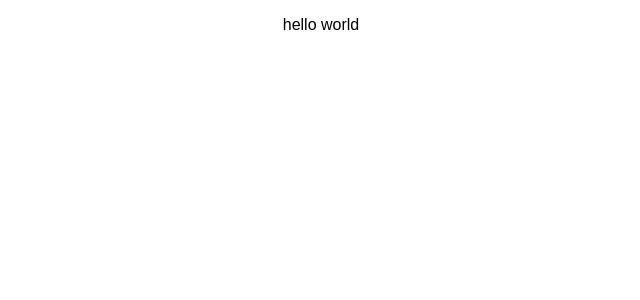
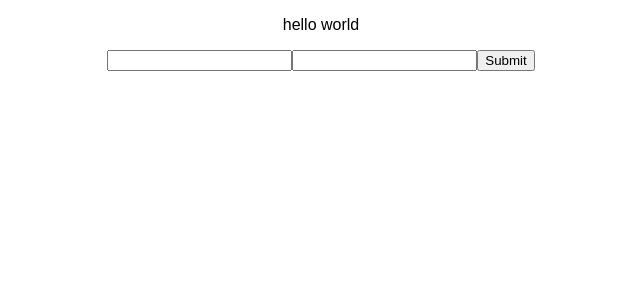
Before and after one commit to xshirl/foodfav, a React (Create React App) app in the folder client/: page / in a window 1280 px wide. Shown: the top 300 px of the page, without its empty margins (319-959 px from the left). Built offline with nearby package versions, Linux system fonts and the light colour scheme.

Commit message:
finished search bar

```diff
--- a/client/src/App.js
+++ b/client/src/App.js
@@ -1,23 +1,49 @@
 import React, { Component } from 'react';
 import { BrowserRouter as Router } from 'react-router-dom';
 import './App.css';
-import RestaurantList from './components/RestaurantList'
+import RestaurantList from './components/RestaurantList';
+import RestaurantFilter from './components/RestaurantFilter';
 
 class App extends Component {
   constructor(props) {
     super(props);
     this.state = {
-      restaurants: []
+      restaurants: [],
+
     }
+
+    this.handleFilterSubmit = this.handleFilterSubmit.bind(this);
   }
 
+
+
+  fetchRestaurants(term,location) {
+    fetch(`/restaurants/${term}/${location}`)
+    .then(resp=> {
+      if(!resp.ok) throw new Error(resp.statusMessage);
+      return resp.json();
+    })
+    .then(respBody => {
+      this.setState({
+        restaurants: respBody.data.businesses
+      })
+    })
+  }
+
+ handleFilterSubmit(options) {
+  console.log(options);
+  this.fetchRestaurants(options.term, options.location);
+ }
+
+  componentDidMount() {
+
+  }
   render() {
     return (
       <Router>
       <div className="App">
       <p>hello world</p>
-
-
+      <RestaurantFilter onSubmit = {this.handleFilterSubmit} term={this.state.term} location={this.state.location} />
       </div>
 
       </Router>
--- /dev/null
+++ b/client/src/components/RestaurantFilter.jsx
@@ -0,0 +1,39 @@
+import React, { Component } from 'react';
+
+export default class RestaurantFilter extends Component {
+  constructor(props) {
+    super(props);
+    this.state = {
+      term: '',
+      location: ''
+    }
+
+    this.handleSubmit = this.handleSubmit.bind(this);
+  }
+
+  handleSubmit(e) {
+    e.preventDefault();
+    this.props.onSubmit({
+      term: this.refs.term.value,
+      location: this.refs.location.value
+    });
+  }
+
+  handleInput() {
+      this.props.term = this.refs.term.value,
+      this.props.location = this.refs.location.value
+    console.log(this.props.term);
+  }
+
+  render() {
+  return (
+    <div>
+    <form onSubmit={this.handleSubmit} className='filter'>
+      <input type='text' ref='term'  name='term' />
+      <input type='text' ref='location'  name="location" />
+      <input type="submit" value="Submit" onClick="" />
+    </form>
+    </div>
+    )
+}
+}
--- a/client/src/components/RestaurantList.jsx
+++ b/client/src/components/RestaurantList.jsx
@@ -1,5 +1,6 @@
 import React from 'react';
 // import Restaurant from './Restaurant';
+import { Link, Redirect } from 'react-router-dom';
 
 export default function RestaurantList(props) {
 
```
